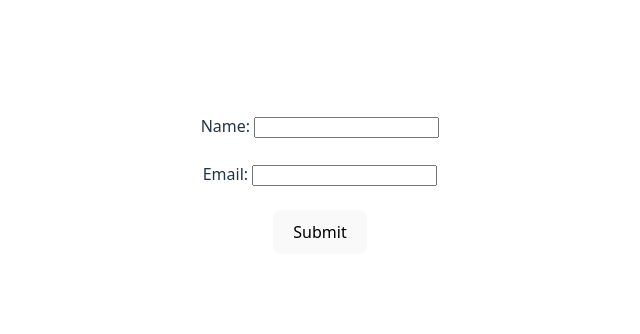
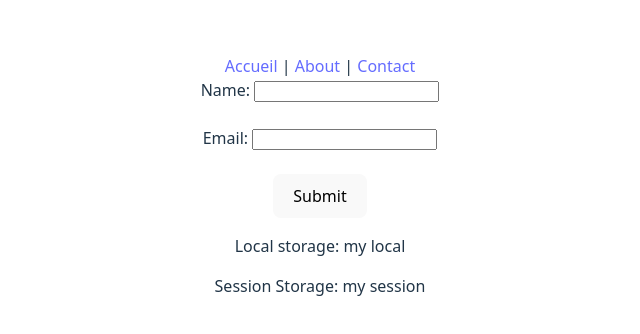
Before and after one commit to Shinobithis/Dev-Deck, a React (Vite) app: page / in a window 1280 px wide. Shown: the part 216-550 px from the top of the page, without its empty margins (320-960 px from the left). Built offline with nearby package versions, Linux system fonts and the light colour scheme.

Commit message:
feat: add react-router for navigation and implement Navbar and Storage components

```diff
--- a/package.json
+++ b/package.json
@@ -13,7 +13,8 @@
     "axios": "^1.13.2",
     "react": "^19.1.1",
     "react-dom": "^19.1.1",
-    "react-hook-form": "^7.66.1"
+    "react-hook-form": "^7.66.1",
+    "react-router-dom": "^7.9.6"
   },
   "devDependencies": {
     "@eslint/js": "^9.36.0",
--- a/src/App.jsx
+++ b/src/App.jsx
@@ -1,12 +1,21 @@
 import './App.css'
 import Form from './components/Form'
-import axios from 'axios'
+import Navbar from './components/Navbar'
+import Storage from './components/Storage'
+import { BrowserRouter as Router, Route, Routes } from 'react-router-dom'
 
 function App() {
-
   return (
     <>
-      <Form />
+      <Router>
+        <Navbar />
+        <Routes>
+          <Route path='/home/form' Component={Form}/>
+          <Route path='/' Component={Form}/>
+          <Route path='/home' Component={Form}/>
+        </Routes>
+        <Storage></Storage>
+      </Router>
     </>
   )
 }
--- a/src/components/Form.jsx
+++ b/src/components/Form.jsx
@@ -18,7 +18,7 @@ function Form() {
             <label htmlFor="email">Email: </label>
             <input {...register('email', { required: "Email is required" })}/>
             <br />
-            {errors.email && <span>{errors.name.message}</span>}
+            {errors.email && <span>{errors.name}</span>}
             <br />
             <button type='submit'>Submit</button>
         </form>
--- /dev/null
+++ b/src/components/Navbar.jsx
@@ -0,0 +1,14 @@
+import React from 'react'
+import { Link } from 'react-router-dom'
+
+function Navbar() {
+  return (
+    <div>
+        <Link to={'/'}>Accueil</Link>{"  |  "}
+        <Link to={'/about'}>About</Link>{"  |  "}
+        <Link to={'home/form'} >Contact</Link>
+    </div>
+  )
+}
+
+export default Navbar
--- /dev/null
+++ b/src/components/Storage.jsx
@@ -0,0 +1,17 @@
+import React from 'react'
+
+function Storage() {
+    localStorage.setItem("local", 'my local');
+    const localName = localStorage.getItem("local")
+
+    sessionStorage.setItem("session", 'my session')
+    const seessionName = sessionStorage.getItem("session")
+  return (
+    <div>
+        <p>Local storage: {localName}</p>
+        <p>Session Storage: {seessionName}</p>
+    </div>
+  )
+}
+
+export default Storage
```
Also changed, not shown: 1 other file (tests, documents, lock files or other folders).
